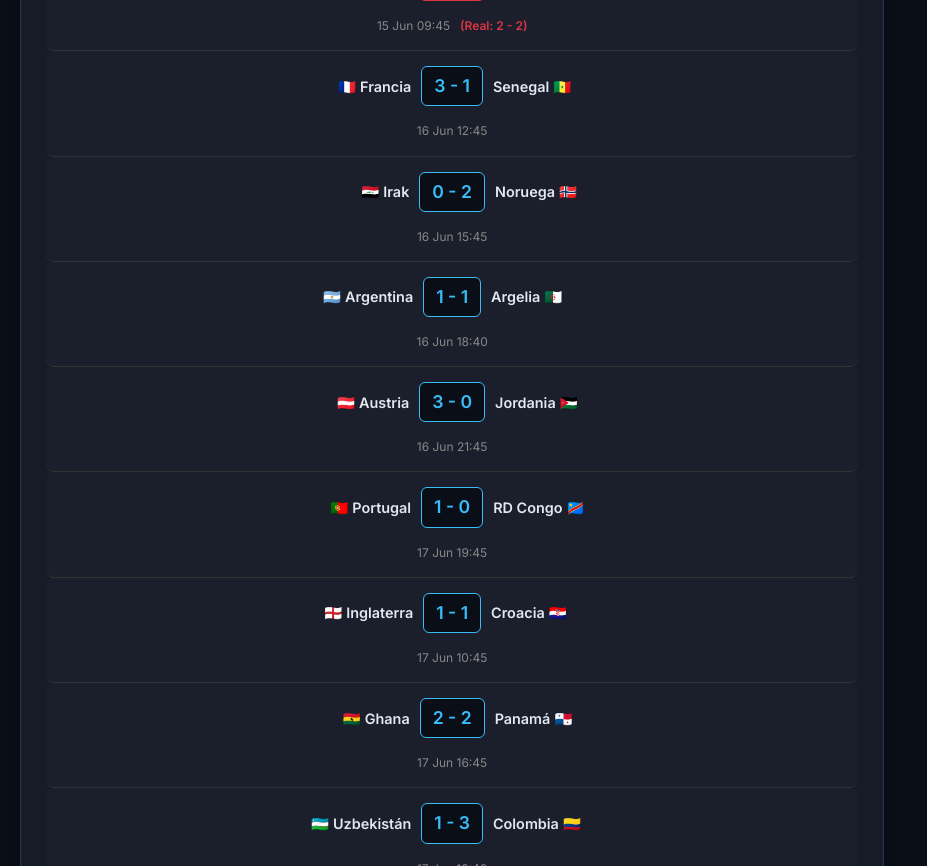
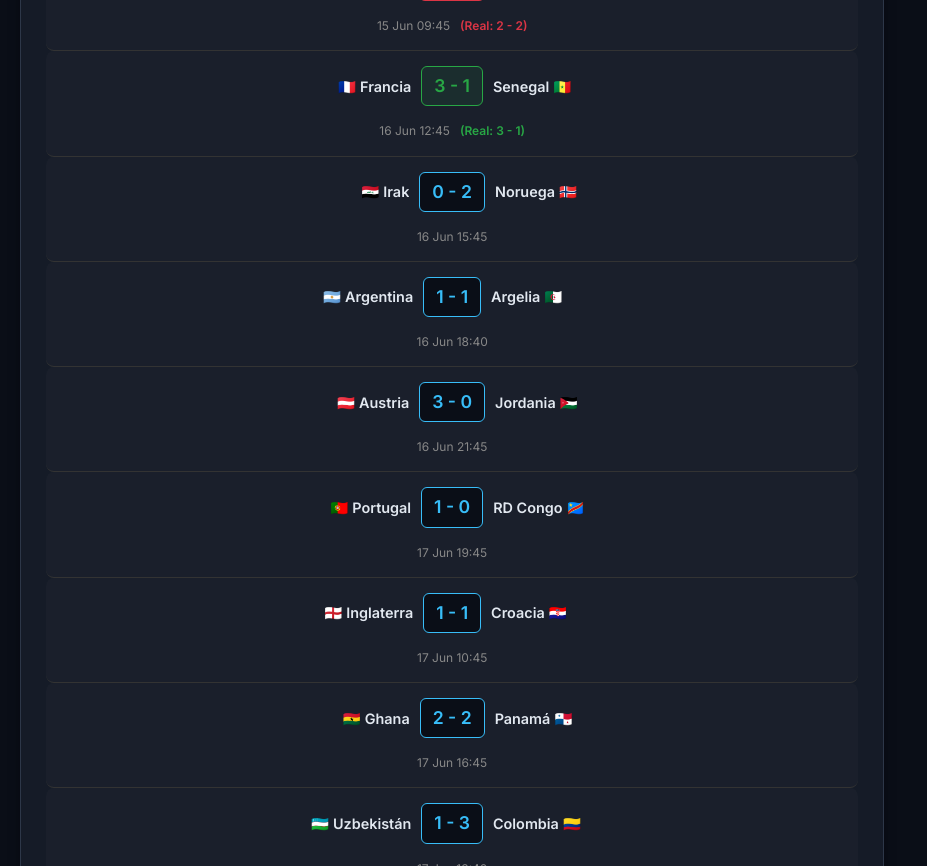
Before and after one commit to alberto88vala-dev/quiniela-mundial-2026, a React (Vite) app: page / in a window 1280 px wide. Shown: the part 2180-3046 px from the top of the page, without its empty margins (0-927 px from the left). Built offline with nearby package versions, Linux system fonts and the light colour scheme.

Commit message:
francia vs senegal

```diff
--- a/src/pages/QuinielaManual.jsx
+++ b/src/pages/QuinielaManual.jsx
@@ -157,6 +157,8 @@ export default function QuinielaManual() {
     14: "1 - 1",
     15: "1 - 1",
     16: "2 - 2",
+    17: "3 - 1",
+
   };
 
   const calcularPuntos = (prono, real) => {
```
